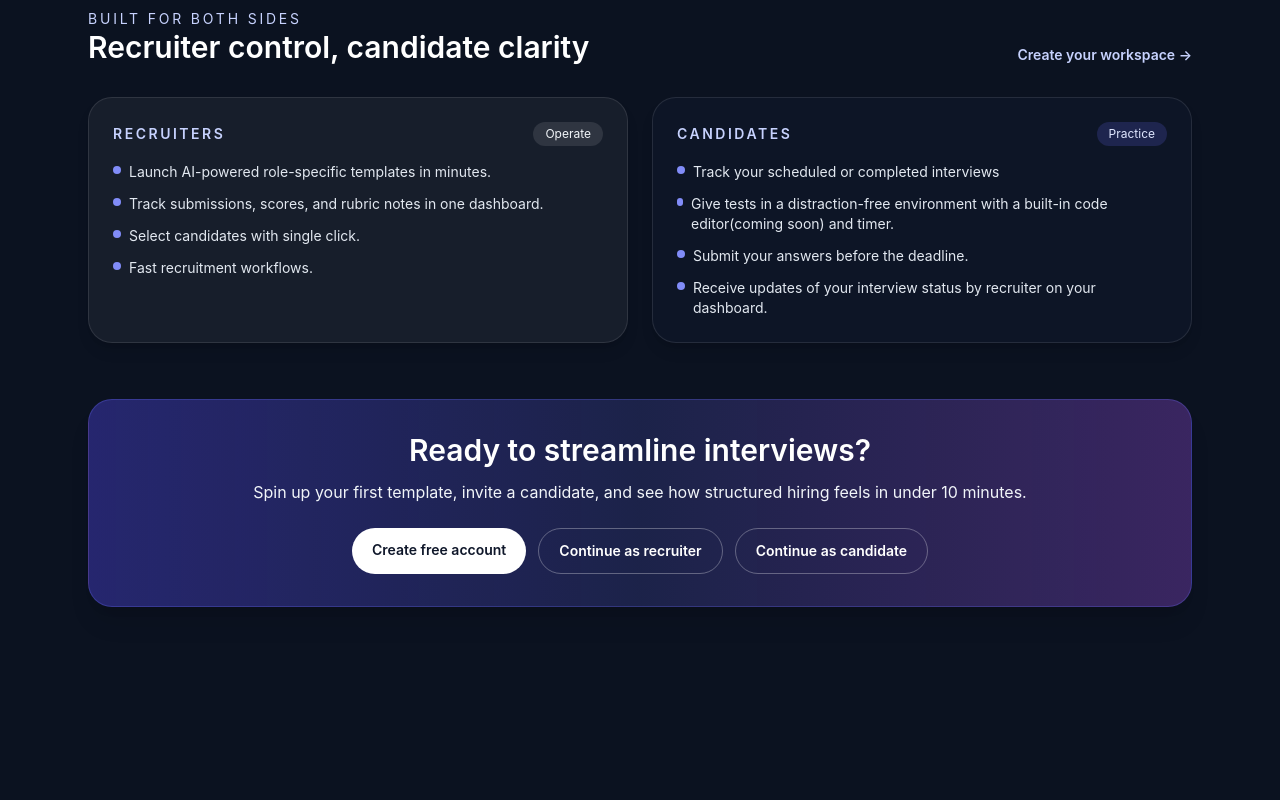
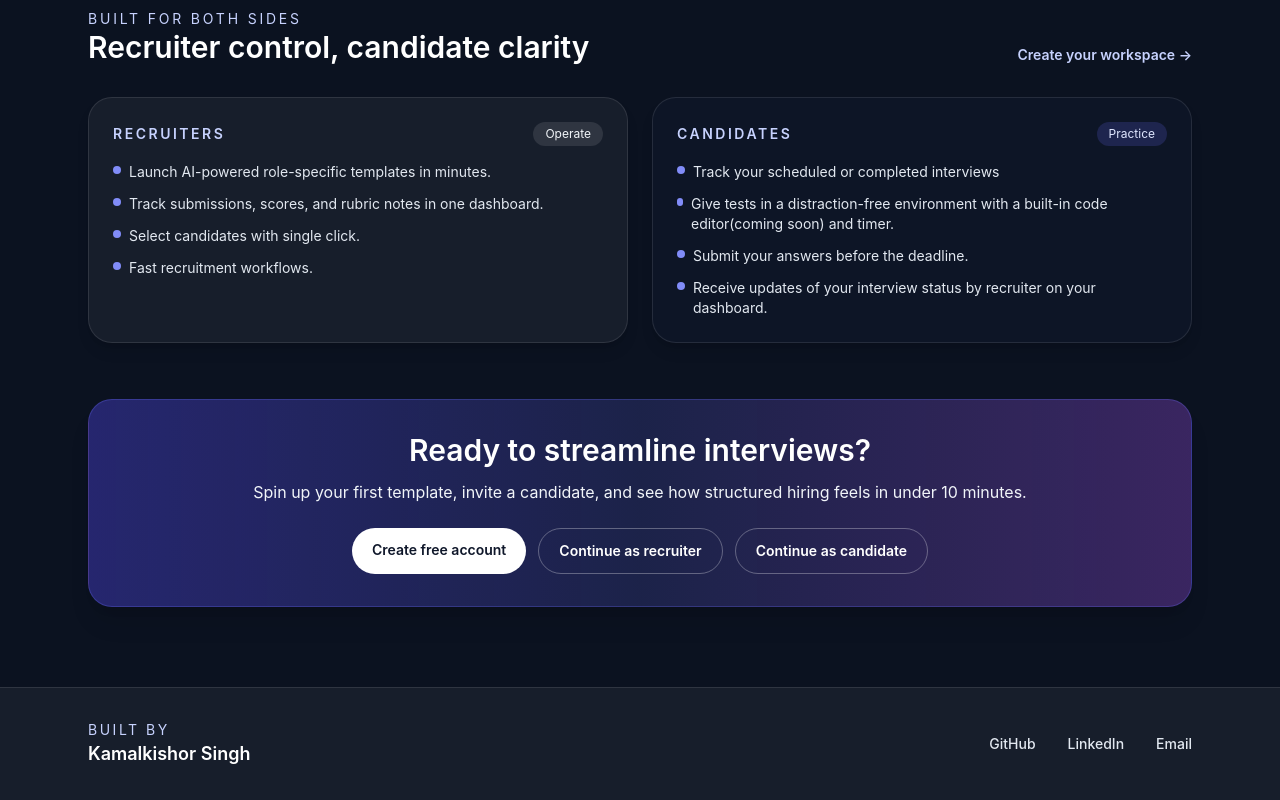
Before and after one commit to Kamalkishor0/recruitizer, a Next.js app in the folder client/: page / in a window 1280 px wide. Shown: the part 572-1372 px from the top of the page. Before the commit the page ends 1259 px from the top, so only its background shows below. Built offline with nearby package versions, Linux system fonts and the light colour scheme; no server answers.

Commit message:
Added footer

```diff
--- a/client/src/app/page.tsx
+++ b/client/src/app/page.tsx
@@ -130,6 +130,39 @@ export default function Home() {
             </div>
           </div>
         </section>
+
+        <footer className="border-t border-white/10 bg-white/5">
+          <div className="mx-auto flex max-w-6xl flex-col gap-3 px-6 py-8 sm:flex-row sm:items-center sm:justify-between">
+            <div>
+              <p className="text-sm uppercase tracking-[0.18em] text-indigo-200">Built by</p>
+              <p className="text-lg font-semibold text-white">Kamalkishor Singh</p>
+            </div>
+            <div className="flex items-center gap-8 text-sm font-medium text-slate-200">
+              <a
+                href="https://github.com/kamalkishor0"
+                target="_blank"
+                rel="noreferrer"
+                className="underline decoration-transparent hover:decoration-white transition-colors duration-200"
+              >
+                GitHub
+              </a>
+              <a
+                href="https://www.linkedin.com/in/kamalkishor-singh/"
+                target="_blank"
+                rel="noreferrer"
+                className="underline decoration-transparent hover:decoration-white transition-colors duration-200"
+              >
+                LinkedIn
+              </a>
+              <a
+                href="mailto:kamalkishorsingh999@gmail.com"
+                className="underline decoration-transparent hover:decoration-white transition-colors duration-200"
+              >
+                Email
+              </a>
+            </div>
+          </div>
+        </footer>
       </main>
     </div>
   );
```
Also changed, not shown: client/src/components/layout/Navbar.tsx (+0 -9 lines).
